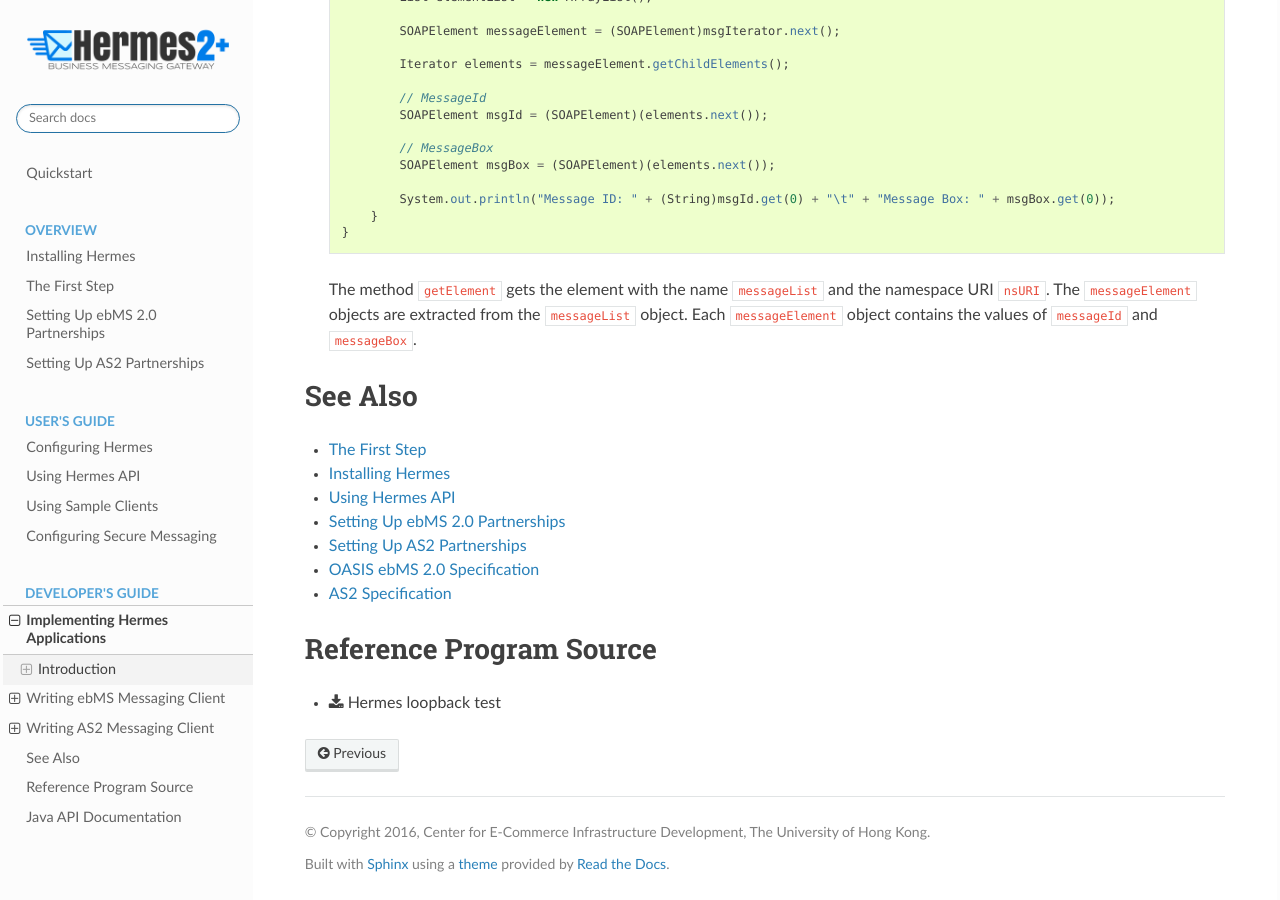
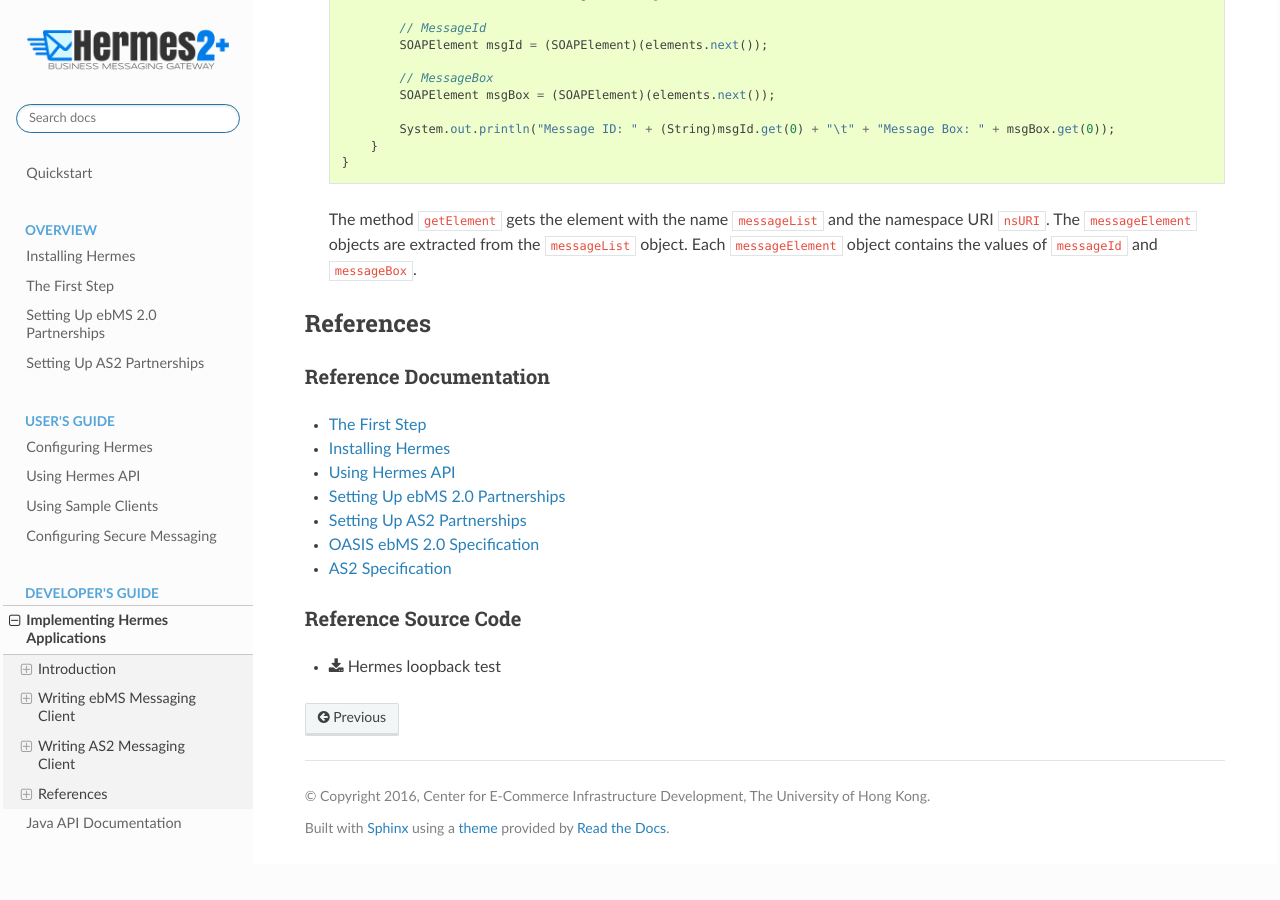
Before and after one commit to cecid/hermes-docs, a Sphinx documentation site: the page built from docs/source/application.rst, in a window 1280 px wide and 900 px high, scrolled down 20395 px. Built offline with Sphinx 7.4.7 and the Read the Docs theme 2.0.0, drawn with Linux system fonts in a browser that asks for light colours; after the commit the page ends 21259 px from its top, so only the background shows below that.

Commit message:
reorganize headings

```diff
--- a/docs/source/application.rst
+++ b/docs/source/application.rst
@@ -1,7 +1,7 @@
 .. _application:
 
 Implementing Hermes Applications
-======================================
+================================
 
 Introduction
 ------------
@@ -67,10 +67,10 @@
    import javax.xml.soap.SOAPMessage;
 
 Writing ebMS Messaging Client
-=============================
+-----------------------------
 
 Send ebMS Messages
-------------------
+^^^^^^^^^^^^^^^^^^
 We need to create a SOAP message with the following 10 paremeters and send it to Hermes as a web service request.
 
 * ``cpaId``: Copllaboration Protocol Agreement ID
@@ -180,7 +180,7 @@
    Then, the sender Hermes delivers the ebMS message to the receiver Hermes, which is specified in the SOAP request parameters, of which ``cpaId``, ``service`` and ``action`` identify the partnership between the sender and receiver.
 
 List ebMS Messages
-------------------
+^^^^^^^^^^^^^^^^^^
 We need to create a SOAP message with the following 9 parameters and send it to Hermes as a web service request.
 
 * ``cpaId``: Copllaboration Protocol Agreement ID
@@ -292,7 +292,7 @@
    It then extracts every :code:`messageId` which represents an available message awaiting a further action.
 
 Retrieve ebMS Messages
-----------------------
+^^^^^^^^^^^^^^^^^^^^^^
 We need to create a SOAP message with the identifier of the target message and send it to Hermes as the web service request.
 
 #. Define a namespace URI and prefix conforming to the WSDL.
@@ -381,7 +381,7 @@
    The payload is extracted from the attachment part, and written to the input stream. This way, the data can be piped to a processor or saved as a file.
 
 Get ebMS Message Status
------------------------
+^^^^^^^^^^^^^^^^^^^^^^^
 We need to create a SOAP message with the identifier of the target message and send it to Hermes as the web service request.
 
 #. Define a namespace URI and prefix conforming to the WSDL.
@@ -466,7 +466,7 @@
    The method :code:`getFirstChild` gets the first element with the name ``messageInfo`` and the namespace URI ``nsURI``. It then retrieves the status value from that element.
 
 Get ebMS Message History
-------------------------
+^^^^^^^^^^^^^^^^^^^^^^^^
 We need to create a SOAP message with the following 7 parameters and send it to Hermes as a web service request.
 
 * ``messageId``: Message ID
@@ -589,10 +589,10 @@
    Each :code:`messageElement` object contains the values of :code:`messageId` and :code:`messageBox`.
 
 Writing AS2 Messaging Client
-============================
+----------------------------
 
 Send AS2 Messages
------------------
+^^^^^^^^^^^^^^^^^
 We need to create a SOAP message with the following from 3 parameters and send them to Hermes as a web service request.
 
 * ``as2_from``: AS2 sender
@@ -682,7 +682,7 @@
    The sender Hermes translates The SOAP request into an AS2 message stored in the file system, and then delivers the message to the receiver Hermes specified in the SOAP request parameters, of which ``AS2From`` and ``AS2To`` identify the partnership between the sender and the receiver.
 
 List AS2 Messages
------------------
+^^^^^^^^^^^^^^^^^
 We need to create a SOAP message with the following 3 parameters.
 
 * ``as2From``: AS2 sender
@@ -776,7 +776,7 @@
    All children with the name :code:`messageId` and the namespace URI :code:`nsURI` are then extracted.
 
 Retrieve AS2 Messages
----------------------
+^^^^^^^^^^^^^^^^^^^^^
 We need to create a SOAP message with the identifier of the target message and send it to Hermes as the web service request.
 
 #. Define a namespace URI and a prefix conforming to the WSDL.
@@ -864,7 +864,7 @@
    The payload is extracted from the attachment part and sent to the input stream. The data can be piped to a processor or saved into a file.
 
 Get AS2 Message Status
-----------------------
+^^^^^^^^^^^^^^^^^^^^^^
 We need to create a SOAP message with the identifier of the target message and send it to Hermes as a web service request.
 
 #. Define a namespace URI and a prefix conforming to the WSDL.
@@ -949,7 +949,7 @@
    The method :code:`getFirstChild` gets the first element with the name :code:`MessageInfo` and the namespace URI :code:`nsURI`.
 
 Get AS2 Message History
------------------------
+^^^^^^^^^^^^^^^^^^^^^^^
 We need to create a SOAP message with the following 5 parameters and send it to Hermes as the web service request.
 
 * ``messageId``: Message ID
@@ -1063,8 +1063,11 @@
 
    The method :code:`getElement` gets the element with the name :code:`messageList` and the namespace URI :code:`nsURI`. The :code:`messageElement` objects are extracted from the :code:`messageList` object. Each :code:`messageElement` object contains the values of :code:`messageId` and :code:`messageBox`.
 
-See Also
-========
+References
+----------
+
+Reference Documentation
+^^^^^^^^^^^^^^^^^^^^^^^
 * :doc:`first_step`
 * :doc:`installation`
 * :doc:`web_service_communication`
@@ -1073,6 +1076,6 @@
 * `OASIS ebMS 2.0 Specification <http://www.oasis-open.org/committees/ebxml-msg/documents/ebMS_v2_0.pdf>`_
 * `AS2 Specification <https://tools.ietf.org/html/rfc4130>`_
 
-Reference Program Source
-========================
+Reference Source Code
+^^^^^^^^^^^^^^^^^^^^^
 * :download:`Hermes loopback test <_static/hermes2_loopback.zip>`
```
